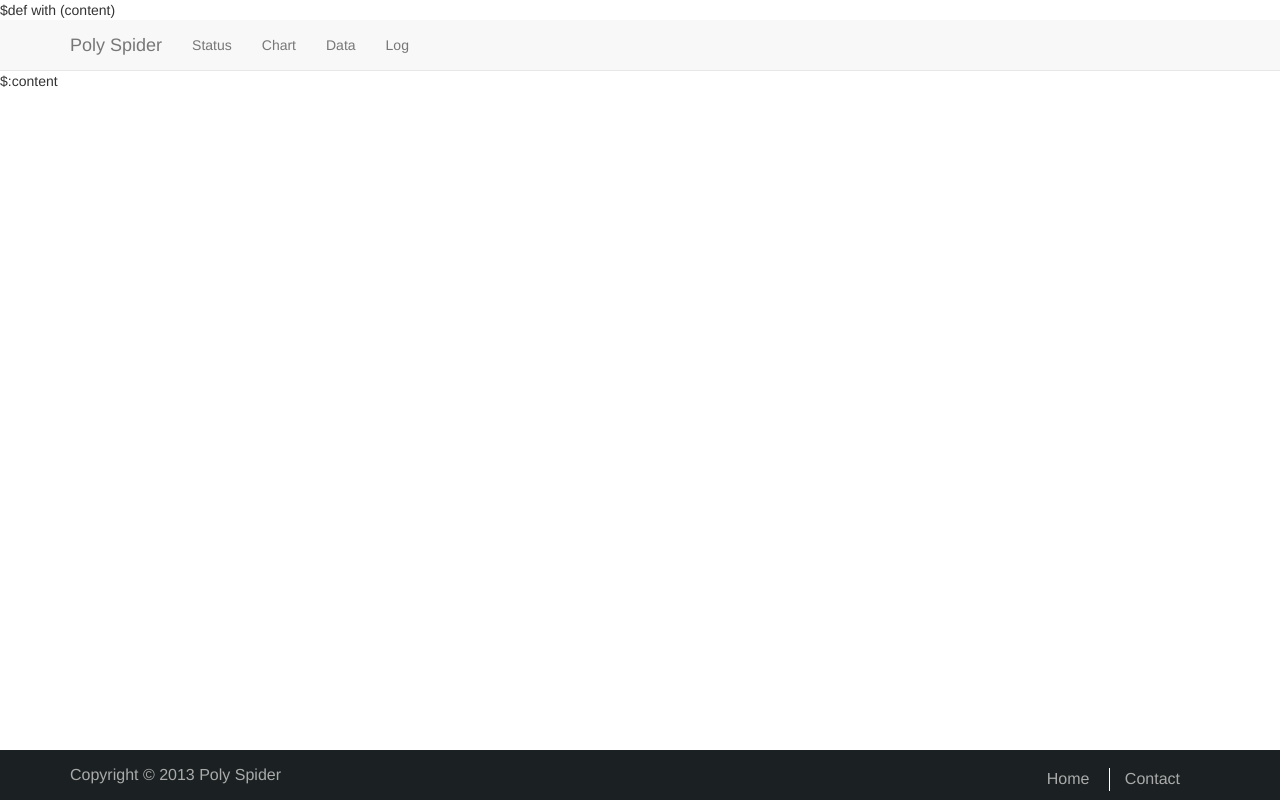
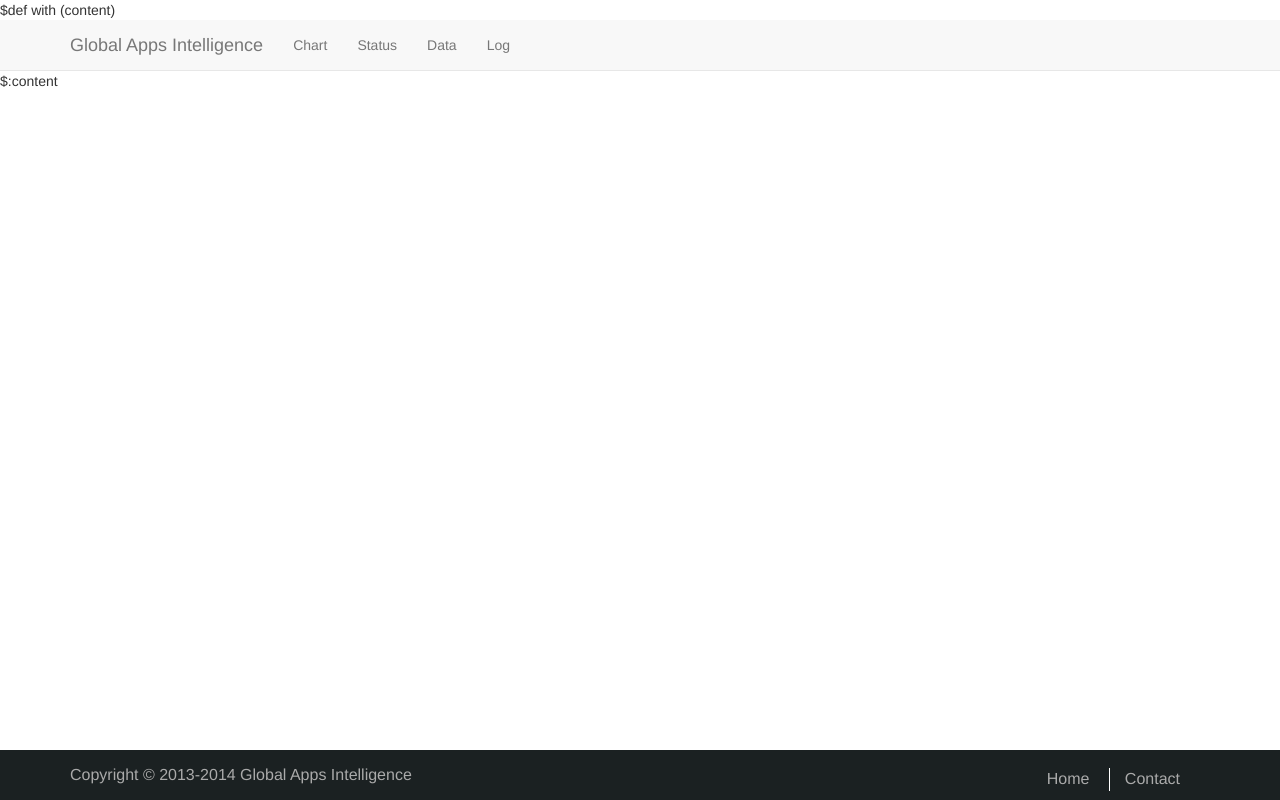
Before and after one commit to wh1100717/PolySpiderFrontend, a Python web app: template web/templates/layout.html in a window 1280 px wide. Run offline with Jinja, Linux system fonts and the light colour scheme; the template is opened without the code that fills it, so the values that code supplies are empty; some libraries are stand-ins or nearby versions.

Commit message:
UPDATE: title rename

```diff
--- a/web/templates/layout.html
+++ b/web/templates/layout.html
@@ -6,7 +6,7 @@ $def with (content)
         <meta name="viewport" content="width=device-width, initial-scale=1.0">
         <meta name="description" content="">
         <meta name="author" content="">
-        <title>Poly Spider Terminal</title>
+        <title>Global Apps Intelligence</title>
         <!-- Bootstrap core CSS -->
         <link href="../static/bootstrap/css/bootstrap.css" rel="stylesheet">
         <script src="../static/jquery-1.11.0.min.js"></script>
@@ -31,13 +31,13 @@ $def with (content)
                         <span class="icon-bar"></span>
                         <span class="icon-bar"></span>
                     </button>
-                    <a class="navbar-brand" href="/status/">Poly Spider</a>
+                    <a class="navbar-brand" href="/chart/">Global Apps Intelligence</a>
                 </div>
                 <div class="navbar-collapse collapse">
                     <ul class="nav navbar-nav">
-<!--                         <li id ='navi_home'><a href="/home/">Home</a></li>
- -->                        <li id ='navi_status'><a href="/status/">Status</a></li>
+<!--                         <li id ='navi_home'><a href="/home/">Home</a></li> -->
                         <li id ='navi_chart'><a href="/chart/">Chart</a></li>
+                        <li id ='navi_status'><a href="/status/">Status</a></li>
                         <li id ='navi_data'><a href="/data/platform:total">Data</a></li>
                         <li id ='navi_log'><a href="/log/appchina">Log</a></li>
                     </ul>
@@ -51,7 +51,7 @@ $def with (content)
         $:content
         <footer>
             <div class="copyright">
-                Copyright © 2013&nbsp;Poly Spider
+                Copyright © 2013-2014&nbsp;Global Apps Intelligence
             </div>
             <ul class="footer-nav">
                 <li><a href="/">Home</a></li>
```
Also changed, not shown: web/web-server.py (+4 -4 lines).
